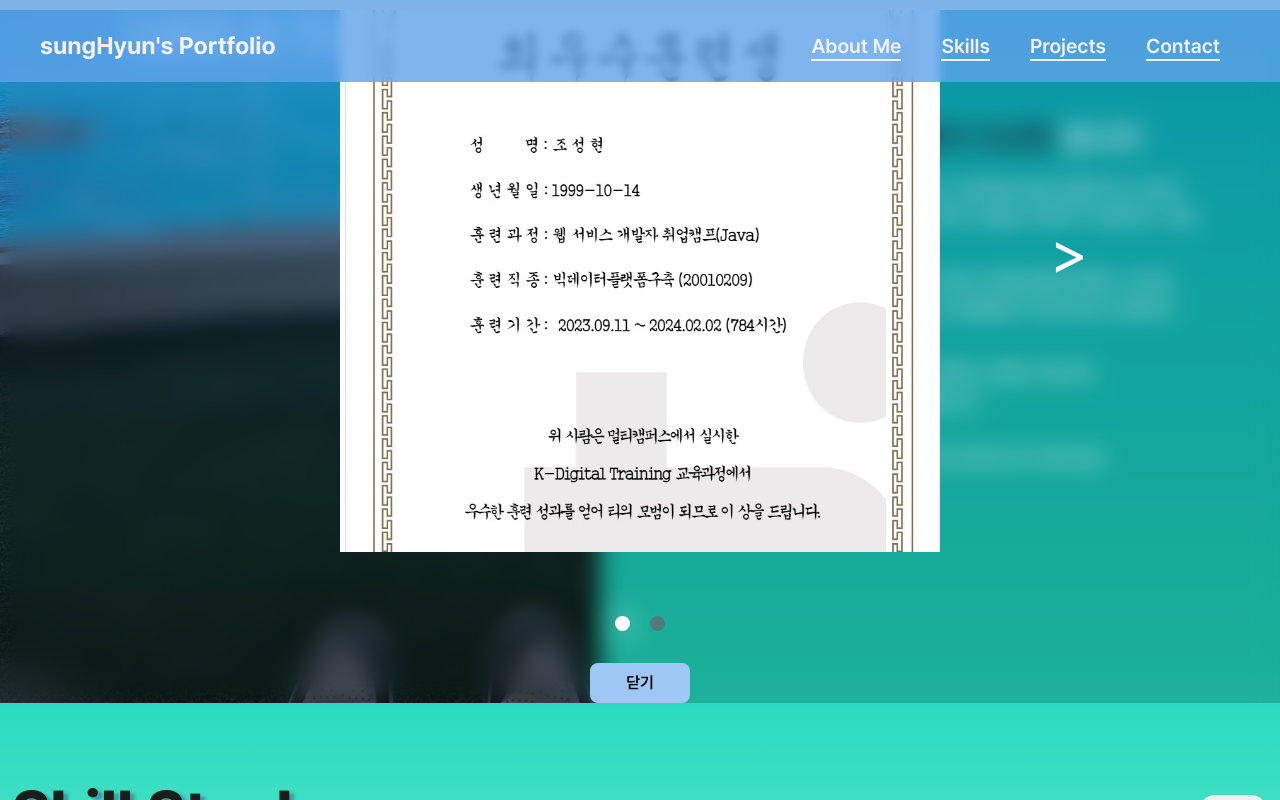
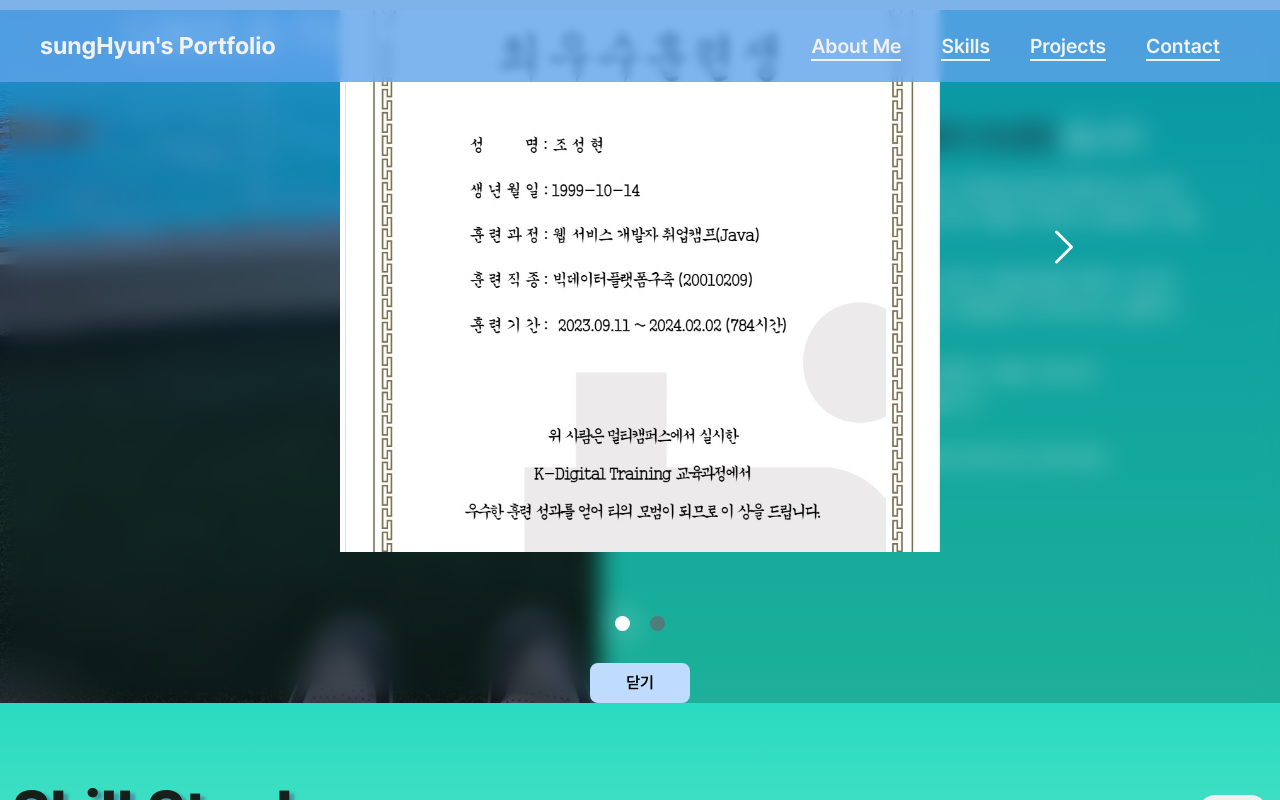
Before and after one commit to sunghyun-biblee/MyPortfolio, a React (Create React App) app: page / in a window 1280 px wide. Both pictures are taken after a click on the element "개인 최우수상". Shown: the part 938-1738 px from the top of the page. Built offline with nearby package versions, Linux system fonts and the light colour scheme.

Commit message:
수정: 단순 css 수정

```diff
--- a/src/components/aboutme/AboutMe.tsx
+++ b/src/components/aboutme/AboutMe.tsx
@@ -54,7 +54,7 @@
           transfrom lg:-translate-y-[100px] mysm:-translate-y-[0px]
            lg:px-0 lg:py-0 mysm:px-3
            font-pretendard
-           font-medium
+
 
           md:tracking-wide
           mysm:tracking-normal
@@ -62,9 +62,8 @@
         "
           {...TextAnimate}
         >
-          {/* <span className="cursor-pointer ">renderSkill Animation</span> */}
           <div>
-            <h1 className="md:text-3xl mysm:text-xl font-semibold mb-5 ">
+            <h1 className="lg:text-3xl md:text-2xl mysm:text-xl md:mb-5 mysm:mb-3 ">
               꾸준히 우상향할{" "}
               <span
                 className="transition-all duration-500 lg:text-gray-800 mysm:text-gray-200 font-bold
@@ -84,7 +83,7 @@
                 이라는 신조를 항상 마음에 새기고 있습니다
               </span>
             </div> */}
-            <div className="transition-all lg:text-lg mysm:text-base leading-[1.9rem] break-keep">
+            <div className="transition-all lg:text-lg mysm:text-base break-keep">
               <p>
                 개발자로 성장하는 과정에서 React 와 같은 프론트엔드 프레임워크를
                 학습할 때, 단순한 암기보다는 컴포넌트 라이프사이클, 상태 관리와
@@ -125,6 +124,7 @@
     </div>
   );
 };
+
 const BestSpan = styled.span`
   &::after {
     content: "📋";
--- a/src/components/aboutme/AboutMeModal.tsx
+++ b/src/components/aboutme/AboutMeModal.tsx
@@ -29,7 +29,7 @@
       mysm:left-[4%] "
           onClick={() => setPage(page - 1)}
         >
-          {"<"}
+          <LeftArrow />
         </button>
       )}
       {page !== 1 && (
@@ -41,7 +41,7 @@
       mysm:right-[4%] "
           onClick={() => setPage(page + 1)}
         >
-          {">"}
+          <RightArrow />
         </button>
       )}
       <div className={`flex relative overflow-hidden`}>
@@ -84,12 +84,55 @@
           ></PageNationIcon>
         </ul>
         <button
-          className="text-black font-pretendard font-semibold p-2 mt-[2rem] rounded-lg bg-[#9fc7f6]"
+          className="text-black font-pretendard font-semibold p-2 mt-[2rem] rounded-lg bg-blue-200"
           onClick={() => setIsModal(false)}
         >
           닫기
         </button>
       </div>
+    </div>
+  );
+};
+
+const RightArrow = () => {
+  return (
+    <div className="w-12 h-12">
+      <svg
+        data-slot="icon"
+        fill="none"
+        strokeWidth="1.5"
+        stroke="currentColor"
+        viewBox="0 0 24 24"
+        xmlns="http://www.w3.org/2000/svg"
+        aria-hidden="true"
+      >
+        <path
+          strokeLinecap="round"
+          strokeLinejoin="round"
+          d="m8.25 4.5 7.5 7.5-7.5 7.5"
+        ></path>
+      </svg>
+    </div>
+  );
+};
+const LeftArrow = () => {
+  return (
+    <div className="w-12 h-12">
+      <svg
+        data-slot="icon"
+        fill="none"
+        strokeWidth="1.5"
+        stroke="white"
+        viewBox="0 0 24 24"
+        xmlns="http://www.w3.org/2000/svg"
+        aria-hidden="true"
+      >
+        <path
+          strokeLinecap="round"
+          strokeLinejoin="round"
+          d="M15.75 19.5 8.25 12l7.5-7.5"
+        ></path>
+      </svg>
     </div>
   );
 };
```
